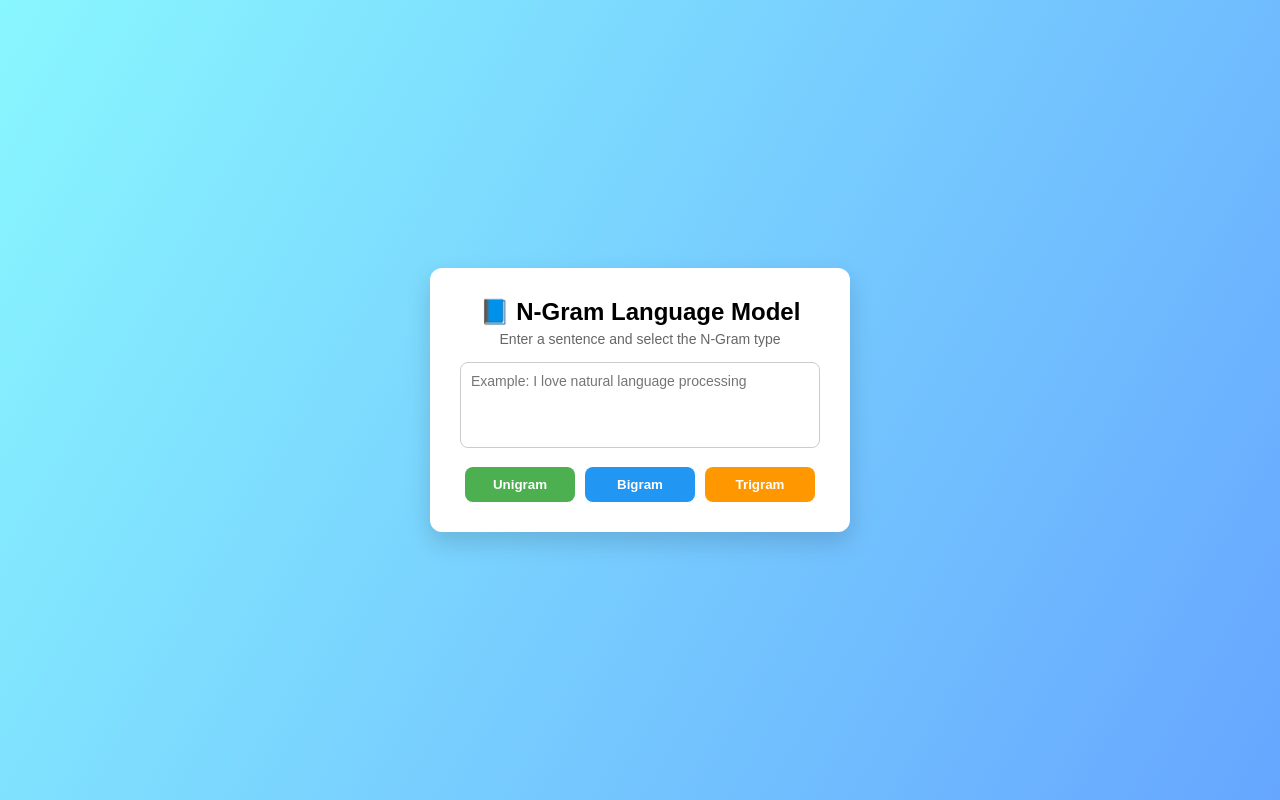
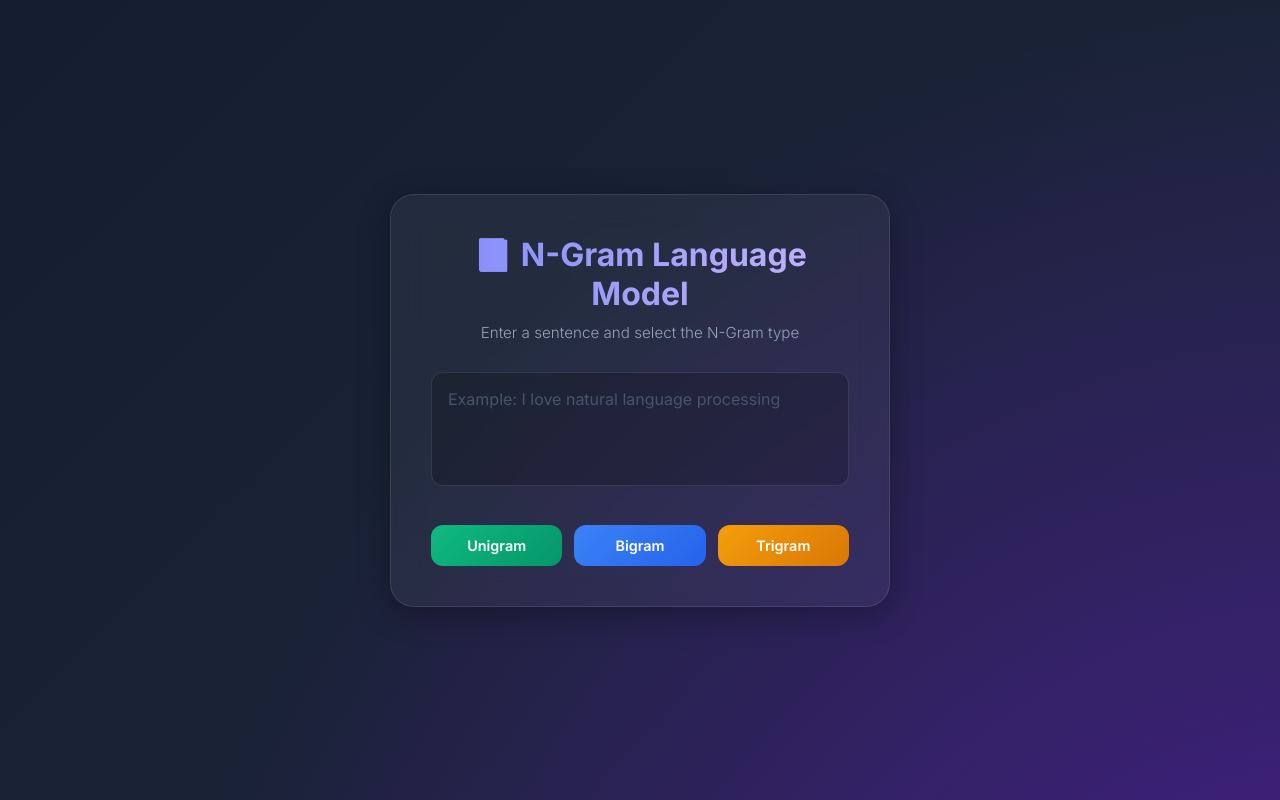
Before and after one commit to ramu1623/nlp_ngram_project, a React app in the folder frontend/: page / in a window 1280 px wide. Built offline with nearby package versions, Linux system fonts and the light colour scheme; the HTML template or start-up script is replaced by a standard one.

Commit message:
styles added

```diff
--- a/frontend/src/App.css
+++ b/frontend/src/App.css
@@ -1,86 +1,217 @@
+@import url('https://fonts.googleapis.com/css2?family=Inter:wght@300;400;600;700&display=swap');
+
+:root {
+  --primary: #6366f1;
+  --primary-hover: #4f46e5;
+  --secondary: #ec4899;
+  --accent: #8b5cf6;
+  --background-start: #0f172a;
+  --background-end: #1e293b;
+  --text-main: #f8fafc;
+  --text-muted: #94a3b8;
+  --glass-bg: rgba(255, 255, 255, 0.05);
+  --glass-border: rgba(255, 255, 255, 0.1);
+  --success: #10b981;
+  --info: #3b82f6;
+  --warning: #f59e0b;
+}
+
 * {
   box-sizing: border-box;
-  font-family: Arial, sans-serif;
+  font-family: 'Inter', sans-serif;
   margin: 0;
   padding: 0;
 }
 
+body {
+  background: radial-gradient(circle at top left, #1a1b4b, transparent 40%),
+              radial-gradient(circle at bottom right, #4c1d95, transparent 40%),
+              linear-gradient(135deg, var(--background-start), var(--background-end));
+  background-size: 200% 200%;
+  animation: gradientBG 15s ease infinite;
+  color: var(--text-main);
+  min-height: 100vh;
+}
+
+@keyframes gradientBG {
+  0% { background-position: 0% 50%; }
+  50% { background-position: 100% 50%; }
+  100% { background-position: 0% 50%; }
+}
+
 .page {
   min-height: 100vh;
-  background: linear-gradient(120deg, #89f7fe, #66a6ff);
   display: flex;
   justify-content: center;
   align-items: center;
+  padding: 20px;
 }
 
 .card {
-  background: #ffffff;
-  width: 420px;
-  padding: 30px;
-  border-radius: 12px;
+  background: var(--glass-bg);
+  backdrop-filter: blur(16px);
+  -webkit-backdrop-filter: blur(16px);
+  border: 1px solid var(--glass-border);
+  width: 100%;
+  max-width: 500px;
+  padding: 40px;
+  border-radius: 24px;
   text-align: center;
-  box-shadow: 0 10px 25px rgba(0, 0, 0, 0.15);
+  box-shadow: 0 8px 32px 0 rgba(0, 0, 0, 0.3);
+  animation: fadeIn 0.8s ease-out;
 }
 
 .title {
-  margin-bottom: 5px;
+  font-size: 2rem;
+  font-weight: 700;
+  margin-bottom: 10px;
+  background: linear-gradient(to right, #818cf8, #c4b5fd);
+  -webkit-background-clip: text;
+  background-clip: text;
+  color: transparent;
 }
 
 .subtitle {
-  font-size: 14px;
-  color: #666;
-  margin-bottom: 15px;
+  font-size: 0.95rem;
+  color: var(--text-muted);
+  margin-bottom: 30px;
+  font-weight: 300;
 }
 
 .textarea {
   width: 100%;
-  padding: 10px;
-  border-radius: 8px;
-  border: 1px solid #ccc;
+  padding: 16px;
+  border-radius: 12px;
+  border: 1px solid var(--glass-border);
+  background: rgba(0, 0, 0, 0.2);
+  color: var(--text-main);
   resize: none;
+  font-size: 1rem;
+  transition: all 0.3s ease;
+  margin-bottom: 10px;
+}
+
+.textarea:focus {
   outline: none;
-  font-size: 14px;
+  border-color: var(--primary);
+  box-shadow: 0 0 0 3px rgba(99, 102, 241, 0.2);
+}
+
+.textarea::placeholder {
+  color: #475569;
 }
 
 .button-group {
-  margin-top: 15px;
-  display: flex;
-  justify-content: space-between;
+  margin-top: 25px;
+  display: grid;
+  grid-template-columns: repeat(3, 1fr);
+  gap: 12px;
 }
 
 .btn {
-  flex: 1;
-  margin: 0 5px;
-  padding: 10px;
+  padding: 12px 20px;
   border: none;
-  border-radius: 8px;
+  border-radius: 12px;
   color: white;
-  font-weight: bold;
+  font-weight: 600;
   cursor: pointer;
-  transition: transform 0.2s ease, opacity 0.2s ease;
+  transition: all 0.3s cubic-bezier(0.4, 0, 0.2, 1);
+  font-size: 0.9rem;
+  position: relative;
+  overflow: hidden;
+}
+
+.btn::after {
+  content: '';
+  position: absolute;
+  top: 0;
+  left: 0;
+  width: 100%;
+  height: 100%;
+  background: rgba(255, 255, 255, 0.1);
+  opacity: 0;
+  transition: opacity 0.3s;
 }
 
 .btn:hover {
-  transform: scale(1.05);
-  opacity: 0.9;
+  transform: translateY(-2px);
+  box-shadow: 0 4px 12px rgba(0, 0, 0, 0.2);
+}
+
+.btn:hover::after {
+  opacity: 1;
+}
+
+.btn:active {
+  transform: translateY(0);
 }
 
 .unigram {
-  background-color: #4caf50;
+  background: linear-gradient(135deg, #10b981, #059669);
 }
 
 .bigram {
-  background-color: #2196f3;
+  background: linear-gradient(135deg, #3b82f6, #2563eb);
 }
 
 .trigram {
-  background-color: #ff9800;
+  background: linear-gradient(135deg, #f59e0b, #d97706);
 }
 
 .output {
-  margin-top: 20px;
-  background: #f4f6f8;
-  padding: 15px;
-  border-radius: 8px;
-  font-size: 14px;
+  margin-top: 30px;
+  background: rgba(0, 0, 0, 0.2);
+  padding: 20px;
+  border-radius: 16px;
+  border: 1px solid var(--glass-border);
+  text-align: left;
+  animation: slideUp 0.5s cubic-bezier(0.16, 1, 0.3, 1);
 }
+
+.output h3 {
+  font-size: 1.1rem;
+  color: var(--accent);
+  margin-bottom: 8px;
+  font-weight: 600;
+}
+
+.output p {
+  color: var(--text-main);
+  line-height: 1.6;
+  font-size: 0.95rem;
+}
+
+.output hr {
+  border: 0;
+  height: 1px;
+  background: var(--glass-border);
+  margin: 20px 0;
+}
+
+@keyframes fadeIn {
+  from { opacity: 0; transform: scale(0.95); }
+  to { opacity: 1; transform: scale(1); }
+}
+
+@keyframes slideUp {
+  from { opacity: 0; transform: translateY(10px); }
+  to { opacity: 1; transform: translateY(0); }
+}
+
+/* Scrollbar styles */
+::-webkit-scrollbar {
+  width: 8px;
+}
+
+::-webkit-scrollbar-track {
+  background: rgba(0, 0, 0, 0.1);
+}
+
+::-webkit-scrollbar-thumb {
+  background: #475569;
+  border-radius: 4px;
+}
+
+::-webkit-scrollbar-thumb:hover {
+  background: #64748b;
+}
--- a/frontend/src/App.jsx
+++ b/frontend/src/App.jsx
@@ -5,6 +5,7 @@ function App() {
     const [text, setText] = useState("");
     const [result, setResult] = useState(null);
     const [type, setType] = useState("");
+    const [loading, setLoading] = useState(false);
 
     const generateNgrams = async (ngramType) => {
         if (!text.trim()) {
@@ -12,7 +13,11 @@ function App() {
             return;
         }
 
+        setLoading(true);
         setType(ngramType);
+        setResult(null); // Clear previous result while loading
+
+        try {
             //https://ngrams-backend.onrender.com/ngrams http://127.0.0.1:5000/ngrams
             const res = await fetch(
                 "https://ngrams-backend.onrender.com/ngrams",
@@ -23,8 +28,16 @@ function App() {
                 }
             );
 
+            if (!res.ok) throw new Error("Failed to fetch");
+
             const data = await res.json();
             setResult(data);
+        } catch (error) {
+            alert("Error generating N-Grams. Please try again.");
+            console.error(error);
+        } finally {
+            setLoading(false);
+        }
     };
 
     return (
@@ -47,22 +60,28 @@ function App() {
                     <button
                         className="btn unigram"
                         onClick={() => generateNgrams("unigram")}
+                        disabled={loading}
+                        style={{ opacity: loading ? 0.7 : 1, cursor: loading ? 'not-allowed' : 'pointer' }}
                     >
-                        Unigram
+                        {loading && type === 'unigram' ? '...' : 'Unigram'}
                     </button>
 
                     <button
                         className="btn bigram"
                         onClick={() => generateNgrams("bigram")}
+                        disabled={loading}
+                        style={{ opacity: loading ? 0.7 : 1, cursor: loading ? 'not-allowed' : 'pointer' }}
                     >
-                        Bigram
+                         {loading && type === 'bigram' ? '...' : 'Bigram'}
                     </button>
 
                     <button
                         className="btn trigram"
                         onClick={() => generateNgrams("trigram")}
+                        disabled={loading}
+                        style={{ opacity: loading ? 0.7 : 1, cursor: loading ? 'not-allowed' : 'pointer' }}
                     >
-                        Trigram
+                         {loading && type === 'trigram' ? '...' : 'Trigram'}
                     </button>
                 </div>
 
```
Lines whose indentation alone changed are shown as unchanged.
